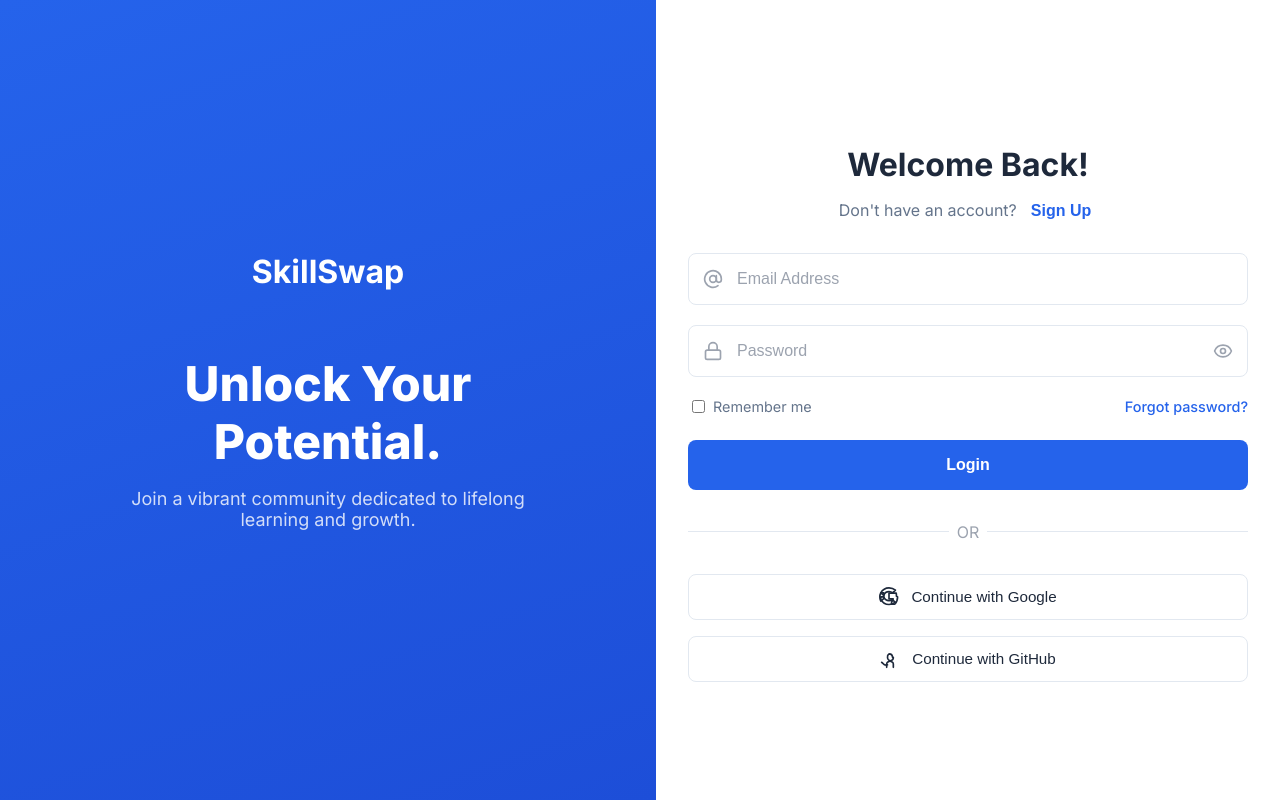
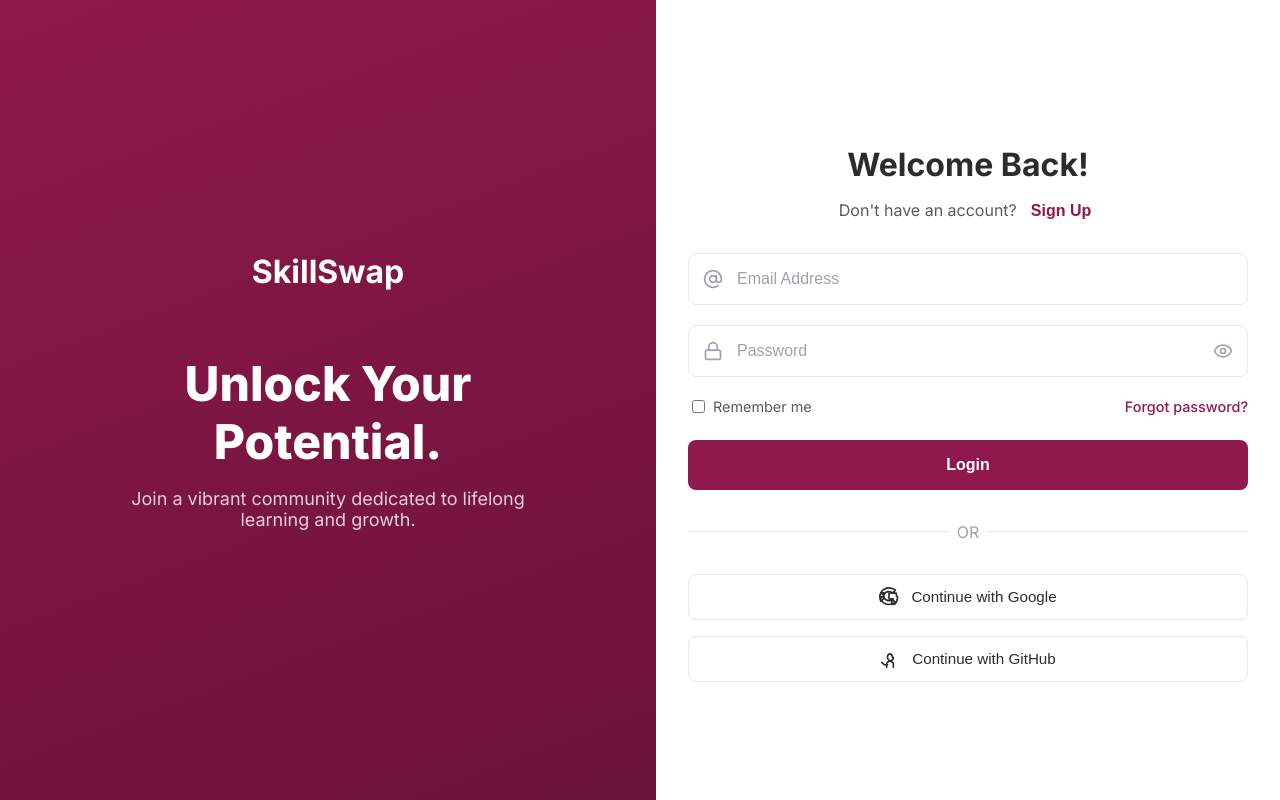
Before and after one commit to harshalnakade/SkillSwapProject, a React (Vite) app: page /login in a window 1280 px wide. Built offline with nearby package versions, Linux system fonts and the light colour scheme; no server answers.

Commit message:
UI color changes

```diff
--- a/src/index.css
+++ b/src/index.css
@@ -4,14 +4,21 @@
 @import url('https://fonts.googleapis.com/css2?family=Inter:wght@400;500;600;700;800&display=swap');
 
 :root {
-  --primary-blue: #2563eb;
-  --neutral-dark: #1e293b;
-  --background-page: #f8fafc;
+  /* === MODERN SOFT COLOR PALETTE === */
+  --primary-blue: #8f194c;       /* Deep wine (main brand color) */
+  --primary-blue-dark: #6a1239;  /* Darker wine for hover/active */
+  --neutral-dark: #2c2c2c;       /* Dark gray for text */
+  --neutral-medium: #5a5a5a;     /* Medium gray for secondary text */
+  --neutral-light: #e5e5e5;      /* Light gray for borders */
+  --background-page: #fafafa;    /* Off-white, warm background */
+
+  /* === TYPOGRAPHY === */
   --font-sans: 'Inter', sans-serif;
+
+  /* === SIDEBAR WIDTHS === */
   --sidebar-width: 260px;
   --sidebar-width-collapsed: 88px;
 }
-
 /* === CSS RESET & BODY DEFAULTS === */
 *, *::before, *::after {
   box-sizing: border-box;
--- a/src/styles/Booking.css
+++ b/src/styles/Booking.css
@@ -15,13 +15,13 @@
     border: none;
     font-size: 1rem;
     font-weight: 500;
-    color: #64748b;
+    color: #5a5a5a; /* medium gray */
     cursor: pointer;
     margin-bottom: 2rem;
     transition: color 0.2s;
 }
 .back-button:hover {
-    color: #1e293b;
+    color: #2c2c2c; /* dark neutral */
 }
 
 .booking-grid {
@@ -45,22 +45,22 @@
     height: 80px;
     border-radius: 50%;
     margin-bottom: 1rem;
-    border: 3px solid #e2e8f0;
+    border: 3px solid #e5e5e5;
 }
 .skill-details-panel h1 {
     font-size: 2rem;
     margin: 0 0 0.5rem 0;
-    color: #1e293b;
+    color: #2c2c2c; /* dark neutral */
     line-height: 1.2;
 }
 .mentor-name {
     font-size: 1.1rem;
-    color: #475569;
+    color: #444; /* softer gray */
     margin: 0 0 1.5rem 0;
 }
 .skill-description {
     line-height: 1.6;
-    color: #64748b;
+    color: #5a5a5a; /* medium neutral */
     margin-bottom: 1.5rem;
 }
 .details-tags {
@@ -73,8 +73,8 @@
     font-weight: 500;
     padding: 4px 12px;
     border-radius: 20px;
-    background-color: #eff6ff;
-    color: #1d4ed8;
+    background-color: #fce7ef; /* soft wine tint */
+    color: #8f194c; /* wine primary */
 }
 
 /* Right Panel: Availability */
@@ -86,9 +86,9 @@
 }
 .availability-panel h2 {
     font-size: 1.5rem;
-    color: #1e293b;
+    color: #2c2c2c;
     margin: 0 0 1.5rem 0;
-    border-bottom: 1px solid #e2e8f0;
+    border-bottom: 1px solid #e5e5e5;
     padding-bottom: 1rem;
     display: flex;
     align-items: center;
@@ -105,13 +105,13 @@
     display: flex;
     justify-content: space-between;
     align-items: baseline;
-    color: #334155;
+    color: #444;
 }
 /* Style for the date (e.g., "Sep 8") */
 .availability-day h5 span {
     font-size: 0.85rem;
     font-weight: 500;
-    color: #64748b;
+    color: #5a5a5a;
 }
 
 .slots-container {
@@ -131,27 +131,27 @@
     background-color: #ffffff;
     cursor: pointer;
     font-weight: 500;
-    color: #334155;
+    color: #2c2c2c;
     transition: all 0.2s ease;
 }
 .slot-btn:hover {
-    border-color: #2563eb;
-    background-color: #eff6ff;
-    color: #1d4ed8;
+    border-color: #8f194c;
+    background-color: #fce7ef;
+    color: #8f194c;
 }
 .slot-btn.selected {
-    background-color: #2563eb;
-    border-color: #2563eb;
+    background-color: #8f194c;
+    border-color: #8f194c;
     color: white;
 }
 .booking-footer {
     margin-top: 2rem;
     padding-top: 1.5rem;
-    border-top: 1px solid #e2e8f0;
+    border-top: 1px solid #e5e5e5;
     text-align: right;
 }
 .btn-confirm-booking {
-    background-color: #2563eb;
+    background-color: #8f194c;
     color: white;
     padding: 14px 28px;
     border: none;
@@ -166,7 +166,7 @@
     justify-content: center;
 }
 .btn-confirm-booking:hover {
-    background-color: #1d4ed8;
+    background-color: #6a1239; /* darker wine */
     transform: translateY(-2px);
     box-shadow: 0 4px 6px -1px rgb(0 0 0 / 0.1);
 }
@@ -177,9 +177,13 @@
     box-shadow: none;
 }
 
-@keyframes spin { 0% { transform: rotate(0deg); } 100% { transform: rotate(360deg); } }
+@keyframes spin {
+  0% { transform: rotate(0deg); }
+  100% { transform: rotate(360deg); }
+}
 .spinner-light {
-  width: 20px; height: 20px;
+  width: 20px;
+  height: 20px;
   border: 3px solid rgba(255, 255, 255, 0.3);
   border-top-color: white;
   border-radius: 50%;
@@ -191,7 +195,7 @@
     padding: 4rem;
     text-align: center;
     font-size: 1.25rem;
-    color: #64748b;
+    color: #5a5a5a;
 }
 
 /* Responsive */
--- a/src/styles/DashboardPage.css
+++ b/src/styles/DashboardPage.css
@@ -2,25 +2,32 @@
 :root {
   display: flex;
   min-height: 100vh;
-  --primary-blue: #2563eb;
-  --primary-blue-dark: #1d4ed8;
-  --primary-emerald: #10b981;
-  --primary-orange: #f97316;
-  --neutral-dark: #1e293b;
-  --neutral-medium: #64748b;
-  --neutral-light: #f1f5f9;
-  --border-color: #e2e8f0;
-  --background-white: #ffffff;
-  --text-white: #ffffff;
+
+  /* === BRAND COLORS (Wine Theme) === */
+  --primary-blue: #8f194c;       /* Deep wine */
+  --primary-blue-dark: #6a1239;  /* Darker wine */
+  --primary-emerald: #d4af37;    /* Gold accent */
+  --primary-orange: #e07a9e;     /* Soft rose accent */
+
+  /* === NEUTRALS === */
+  --neutral-dark: #2c2c2c;       /* Dark gray for text */
+  --neutral-medium: #5a5a5a;     /* Medium gray for secondary text */
+  --neutral-light: #e5e5e5;      /* Light gray for backgrounds */
+  --border-color: #e5e5e5;       /* Matching border */
+  --background-white: #ffffff;   /* White surfaces */
+  --text-white: #ffffff;         /* White text on wine bg */
+
+  /* === TYPOGRAPHY & EFFECTS === */
   --font-sans: 'Inter', sans-serif;
   --shadow-md: 0 4px 6px -1px rgb(0 0 0 / 0.07), 0 2px 4px -2px rgb(0 0 0 / 0.07);
   --shadow-lg: 0 10px 15px -3px rgb(0 0 0 / 0.1), 0 4px 6px -4px rgb(0 0 0 / 0.1);
 }
 
+
 .dashboard-page-container { background-color: var(--neutral-light); font-family: var(--font-sans); }
 .dashboard-main-content {
   margin-left: 260px;
-  width: calc(100% - 260px); /* NEW */
+   width: 83vw;
   padding: 2.5rem;
   min-height: 100vh;
   transition: all 0.3s ease-in-out;
--- a/src/styles/LoginPage.css
+++ b/src/styles/LoginPage.css
@@ -1,22 +1,37 @@
 
 /* === VARIABLES & GLOBAL STYLES === */
 :root {
-  --primary-blue: #2563eb;
-  --primary-blue-dark: #1d4ed8;
-  --primary-blue-light: #eff6ff;
-  --success-green-light: rgba(16, 185, 129, 0.1);
-  --success-green-dark: #065f46;
-  --danger-red-light: rgba(239, 68, 68, 0.1);
-  --danger-red-dark: #b91c1c;
-  --neutral-dark: #1e293b;
-  --neutral-medium: #64748b;
-  --neutral-light: #f1f5f9;
-  --border-color: #e2e8f0;
+  /* === PRIMARY ACCENT (soft coral/pink) === */
+  --primary-blue: #f38ba0;        /* Soft coral for buttons/links */
+  --primary-blue-dark: #c0567a;   /* Muted deep pink for active states */
+  --primary-blue-light: #ffe4eb;  /* Very light pink tint for backgrounds */
+
+  /* === SUCCESS (soft mint green) === */
+  --success-green-light: rgba(102, 187, 106, 0.1);  /* Calm background */
+  --success-green-dark: #2e7d32;  /* Muted deep green */
+
+  /* === DANGER (soft orange-red) === */
+  --danger-red-light: rgba(239, 115, 115, 0.1);  /* Gentle warning background */
+  --danger-red-dark: #e53935;     /* Softer alert red */
+
+  /* === NEUTRALS (warm greys) === */
+  --neutral-dark: #475569;        /* Soft slate */
+  --neutral-medium: #7b8794;      /* Medium gray for text */
+  --neutral-light: #f1f3f5;       /* Very light warm gray background */
+  --border-color: #d9e2ec;        /* Subtle border gray */
+
+  /* === BACKGROUNDS & TEXT === */
   --background-white: #ffffff;
   --text-white: #ffffff;
+
+  /* === TYPOGRAPHY === */
   --font-sans: 'Inter', sans-serif;
-  --shadow-lg: 0 10px 15px -3px rgb(0 0 0 / 0.1), 0 4px 6px -4px rgb(0 0 0 / 0.1);
+
+  /* === SHADOWS (soft and airy) === */
+  --shadow-lg: 0 8px 20px -5px rgb(0 0 0 / 0.06),
+               0 4px 6px -4px rgb(0 0 0 / 0.04);
 }
+
 
 /* === MAIN LAYOUT === */
 .auth-page-container {
```
